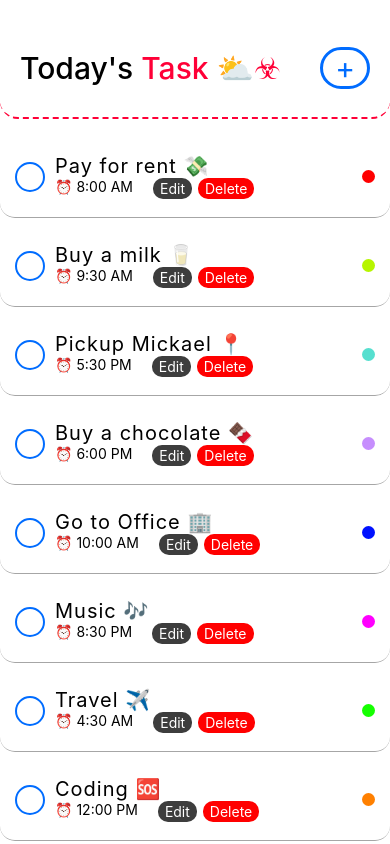
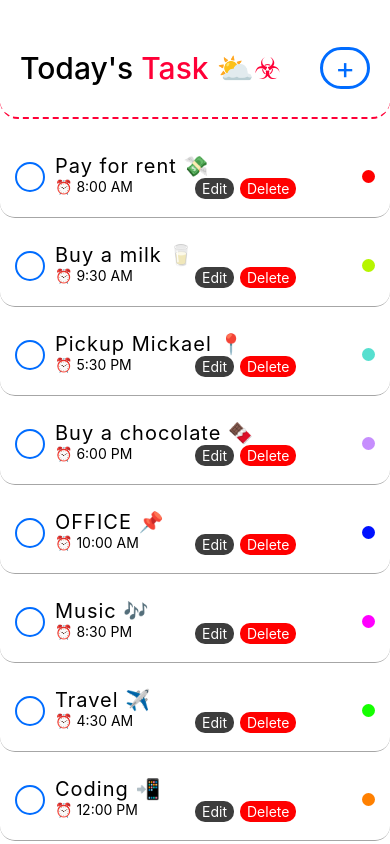
Before and after one commit to harsshg/TODo, a React Native app: screen / in a window 390 px wide. Built offline with nearby package versions, Linux system fonts and the light colour scheme.

Commit message:
typescripting done

```diff
--- a/App.tsx
+++ b/App.tsx
@@ -19,10 +19,10 @@ const initialTasks = [
   { id: 2, title: "Buy a milk 🥛", time: "9:30 AM", color: "#B6F500", checked: false ,editable:false  },
   { id: 3, title: "Pickup Mickael 📍", time: "5:30 PM", color: "#56DFCF", checked: false,editable:false  },
   { id: 4, title: "Buy a chocolate 🍫", time: "6:00 PM", color: "#C68EFD", checked: false,editable:false  },
-  { id: 5, title: "Go to Office 🏢", time: "10:00 AM", color: "#0011ff", checked: false , editable:false },
+  { id: 5, title: "OFFICE 📌", time: "10:00 AM", color: "#0011ff", checked: false , editable:false },
   { id: 6, title: "Music 🎶", time: "8:30 PM", color: "#ff00ff", checked: false ,editable:false  },
   { id: 7, title: "Travel ✈️", time: "4:30 AM", color: "#15ff00", checked: false,editable:false  },
-  { id: 8, title: "Coding 🆘", time: "12:00 PM", color: "#ff8000", checked: false,editable:false  },
+  { id: 8, title: "Coding 📲", time: "12:00 PM", color: "#ff8000", checked: false,editable:false  },
 
 ];
 
@@ -34,11 +34,11 @@ const App = () => {
   const [newColor, setNewColor] = useState('');
   const [edited,setedited]= useState("");
 
-  const deleteHandler = (id) => {
+  const deleteHandler = (id:number) => {
   setTasks(tasks.filter(task => task.id !== id));
 }
 
-const toggleDone=(id)=>{
+const toggleDone=(id:number)=>{
   if (edited.trim() === '') {
       Alert.alert('Please enter a Task');
       return;
@@ -50,7 +50,7 @@ const toggleDone=(id)=>{
   );
 }
 
-const toggleEdit = (id) => {
+const toggleEdit = (id:number) => {
 
 
     setTasks((prev) =>
@@ -61,7 +61,7 @@ const toggleEdit = (id) => {
     setedited('');
   };
 
-  const toggleTask=(id)=>{
+  const toggleTask=(id:number)=>{
      setTasks((prev) =>
       prev.map((task) =>
         task.id === id ? { ...task, checked: !task.checked } : task
@@ -139,7 +139,7 @@ const toggleEdit = (id) => {
 
               <Text style={styles.texttodo}>{task.title}</Text>
               <View style ={styles.TexttodoView}>
-              <Text>⏰ {task.time}</Text>
+              <Text style ={styles.timediv}>⏰ {task.time}</Text>
               <View style={styles.editdel}>
               <Pressable
               onPress={()=>toggleEdit(task.id)}
--- a/styles.js
+++ b/styles.js
@@ -145,9 +145,9 @@ import{StyleSheet}from'react-native';
       paddingHorizontal:7,
       paddingVertical:2,
       color:'white',
-
-
-
+    },
+    timediv:{
+      width:120
     },
     edit:{
       backgroundColor:"#3d3d3d",
```
